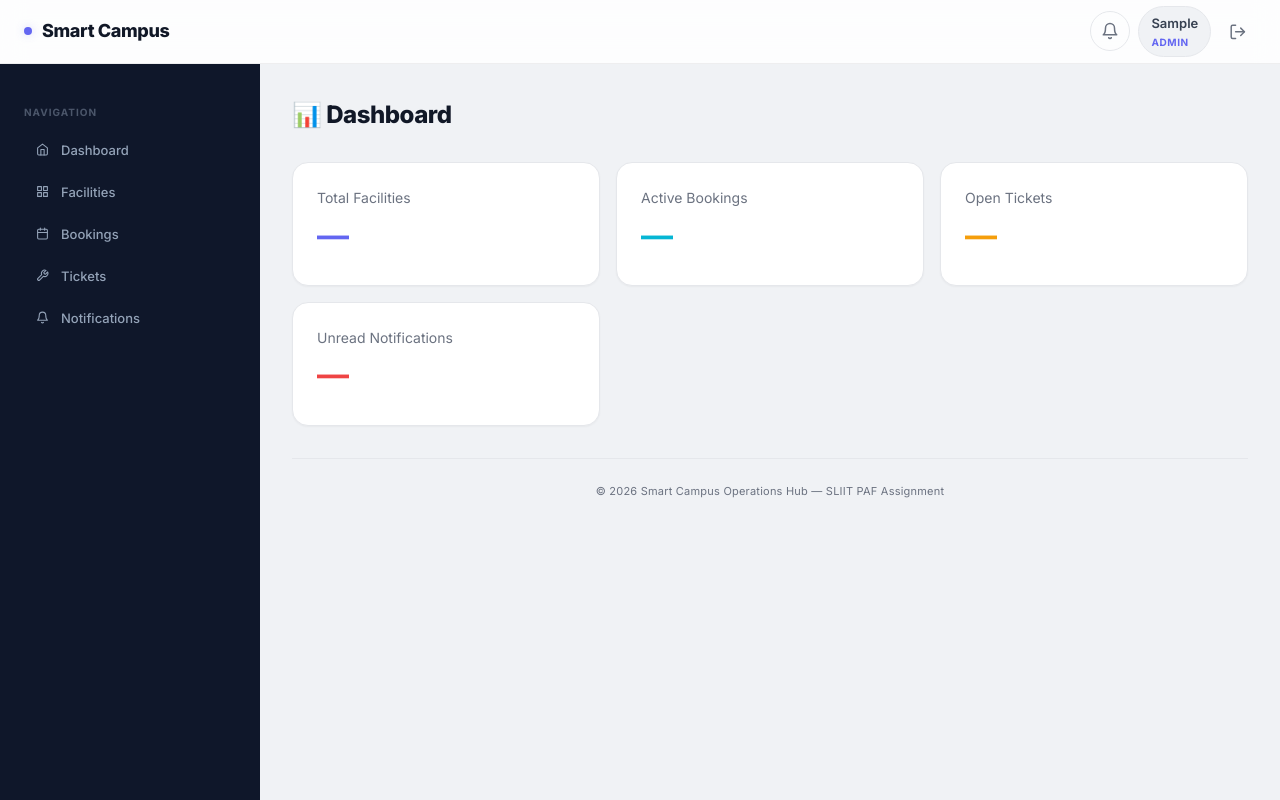
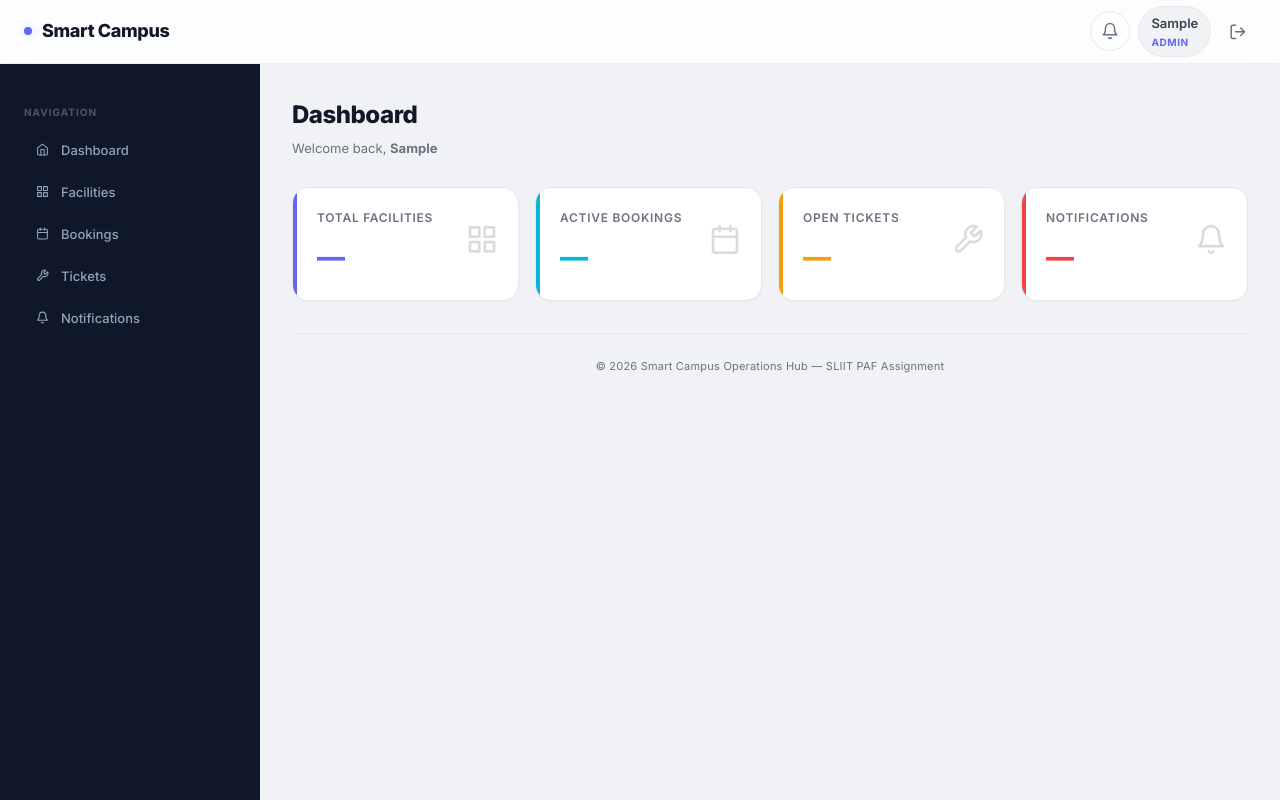
Before and after one commit to sathirak/sliit-y3-s1-paf-assignment, a React (Vite) app in the folder frontend/: page / in a window 1280 px wide. Built offline with nearby package versions, Linux system fonts and the light colour scheme; sample sign-in values are in the browser's storage.

Commit message:
feat: Implement user authentication (login and registration) and a basic dashboard page.

```diff
--- a/frontend/src/pages/auth/Login.jsx
+++ b/frontend/src/pages/auth/Login.jsx
@@ -30,37 +30,29 @@ const Login = () => {
     };
 
     return (
-        <div style={{
-            minHeight: '100vh',
-            display: 'flex',
-            alignItems: 'center',
-            justifyContent: 'center',
-            background: 'var(--bg)',
-        }}>
-            <div className="card" style={{ width: '100%', maxWidth: '400px' }}>
-                <h1 style={{ textAlign: 'center', marginBottom: '0.5rem', color: 'var(--primary)' }}>🏫 Smart Campus</h1>
-                <p style={{ textAlign: 'center', marginBottom: '1.5rem', color: 'var(--text-muted)', fontSize: '0.875rem' }}>
-                    Sign in to your account
-                </p>
+        <div className="auth-container">
+            <div className="auth-card">
+                <h1>Welcome Back</h1>
+                <p className="auth-subtitle">Sign in to Smart Campus Operations Hub</p>
 
                 <form onSubmit={handleSubmit}>
                     <div className="form-group">
-                        <label>Email</label>
+                        <label>Email Address</label>
                         <input type="email" value={email} onChange={(e) => setEmail(e.target.value)} placeholder="you@example.com" required />
                     </div>
                     <div className="form-group">
                         <label>Password</label>
                         <input type="password" value={password} onChange={(e) => setPassword(e.target.value)} placeholder="••••••••" required />
                     </div>
-                    <button type="submit" className="btn btn-primary" style={{ width: '100%', marginTop: '0.5rem' }} disabled={loading}>
+                    <button type="submit" className="btn btn-primary btn-lg" style={{ width: '100%', marginTop: '0.5rem' }} disabled={loading}>
                         {loading ? 'Signing in...' : 'Sign In'}
                     </button>
                 </form>
 
                 {/* TODO: Add Google OAuth button here */}
 
-                <p style={{ textAlign: 'center', marginTop: '1rem', fontSize: '0.875rem', color: 'var(--text-muted)' }}>
-                    Don't have an account? <Link to="/register">Register</Link>
+                <p className="auth-footer">
+                    Don't have an account? <Link to="/register">Create one</Link>
                 </p>
             </div>
         </div>
--- a/frontend/src/pages/auth/Register.jsx
+++ b/frontend/src/pages/auth/Register.jsx
@@ -27,20 +27,13 @@ const Register = () => {
     };
 
     return (
-        <div style={{
-            minHeight: '100vh',
-            display: 'flex',
-            alignItems: 'center',
-            justifyContent: 'center',
-            background: 'var(--bg)',
-        }}>
-            <div className="card" style={{ width: '100%', maxWidth: '400px' }}>
-                <h1 style={{ textAlign: 'center', marginBottom: '0.5rem', color: 'var(--primary)' }}>🏫 Create Account</h1>
-                <p style={{ textAlign: 'center', marginBottom: '1.5rem', color: 'var(--text-muted)', fontSize: '0.875rem' }}>
-                    Join Smart Campus
-                </p>
+        <div className="auth-container">
+            <div className="auth-card">
+                <h1>Create Account</h1>
+                <p className="auth-subtitle">Join Smart Campus Operations Hub</p>
 
                 <form onSubmit={handleSubmit}>
+                    <div style={{ display: 'grid', gridTemplateColumns: '1fr 1fr', gap: '0.75rem' }}>
                         <div className="form-group">
                             <label>First Name</label>
                             <input name="firstName" value={form.firstName} onChange={handleChange} placeholder="John" required />
@@ -49,20 +42,21 @@ const Register = () => {
                             <label>Last Name</label>
                             <input name="lastName" value={form.lastName} onChange={handleChange} placeholder="Doe" required />
                         </div>
+                    </div>
                     <div className="form-group">
-                        <label>Email</label>
+                        <label>Email Address</label>
                         <input name="email" type="email" value={form.email} onChange={handleChange} placeholder="you@example.com" required />
                     </div>
                     <div className="form-group">
                         <label>Password</label>
                         <input name="password" type="password" value={form.password} onChange={handleChange} placeholder="Min 6 characters" required minLength={6} />
                     </div>
-                    <button type="submit" className="btn btn-primary" style={{ width: '100%', marginTop: '0.5rem' }} disabled={loading}>
-                        {loading ? 'Creating Account...' : 'Register'}
+                    <button type="submit" className="btn btn-primary btn-lg" style={{ width: '100%', marginTop: '0.5rem' }} disabled={loading}>
+                        {loading ? 'Creating Account...' : 'Create Account'}
                     </button>
                 </form>
 
-                <p style={{ textAlign: 'center', marginTop: '1rem', fontSize: '0.875rem', color: 'var(--text-muted)' }}>
+                <p className="auth-footer">
                     Already have an account? <Link to="/login">Sign in</Link>
                 </p>
             </div>
--- a/frontend/src/pages/dashboard/Dashboard.jsx
+++ b/frontend/src/pages/dashboard/Dashboard.jsx
@@ -1,32 +1,35 @@
 import { useAuth } from '../../context/AuthContext';
+import { FiGrid, FiCalendar, FiTool, FiBell } from 'react-icons/fi';
 
 const Dashboard = () => {
     const { user } = useAuth();
 
+    const stats = [
+        { label: 'Total Facilities', value: '—', icon: <FiGrid />, variant: 'primary' },
+        { label: 'Active Bookings', value: '—', icon: <FiCalendar />, variant: 'secondary' },
+        { label: 'Open Tickets', value: '—', icon: <FiTool />, variant: 'warning' },
+        { label: 'Notifications', value: '—', icon: <FiBell />, variant: 'danger' },
+    ];
+
     return (
-        <div>
+        <div className="animate-in">
             <div className="page-header">
-                <h1>📊 Dashboard</h1>
+                <div>
+                    <h1>Dashboard</h1>
+                    <p style={{ color: 'var(--text-muted)', fontSize: '0.8125rem', marginTop: '0.25rem' }}>
+                        Welcome back, <strong>{user?.firstName || user?.email || 'User'}</strong>
+                    </p>
+                </div>
             </div>
 
-            <div style={{ display: 'grid', gridTemplateColumns: 'repeat(auto-fit, minmax(240px, 1fr))', gap: '1rem' }}>
-                {/* TODO: Replace with real data from API */}
-                <div className="card">
-                    <p style={{ color: 'var(--text-muted)', fontSize: '0.875rem' }}>Total Facilities</p>
-                    <p style={{ fontSize: '2rem', fontWeight: 700, color: 'var(--primary)' }}>—</p>
-                </div>
-                <div className="card">
-                    <p style={{ color: 'var(--text-muted)', fontSize: '0.875rem' }}>Active Bookings</p>
-                    <p style={{ fontSize: '2rem', fontWeight: 700, color: 'var(--secondary)' }}>—</p>
-                </div>
-                <div className="card">
-                    <p style={{ color: 'var(--text-muted)', fontSize: '0.875rem' }}>Open Tickets</p>
-                    <p style={{ fontSize: '2rem', fontWeight: 700, color: 'var(--warning)' }}>—</p>
-                </div>
-                <div className="card">
-                    <p style={{ color: 'var(--text-muted)', fontSize: '0.875rem' }}>Unread Notifications</p>
-                    <p style={{ fontSize: '2rem', fontWeight: 700, color: 'var(--danger)' }}>—</p>
-                </div>
+            <div style={{ display: 'grid', gridTemplateColumns: 'repeat(auto-fit, minmax(220px, 1fr))', gap: '1rem' }}>
+                {stats.map((stat) => (
+                    <div key={stat.label} className={`stat-card ${stat.variant}`}>
+                        <p className="stat-label">{stat.label}</p>
+                        <p className="stat-value">{stat.value}</p>
+                        <span className="stat-icon">{stat.icon}</span>
+                    </div>
+                ))}
             </div>
         </div>
     );
```
Lines whose indentation alone changed are shown as unchanged.
